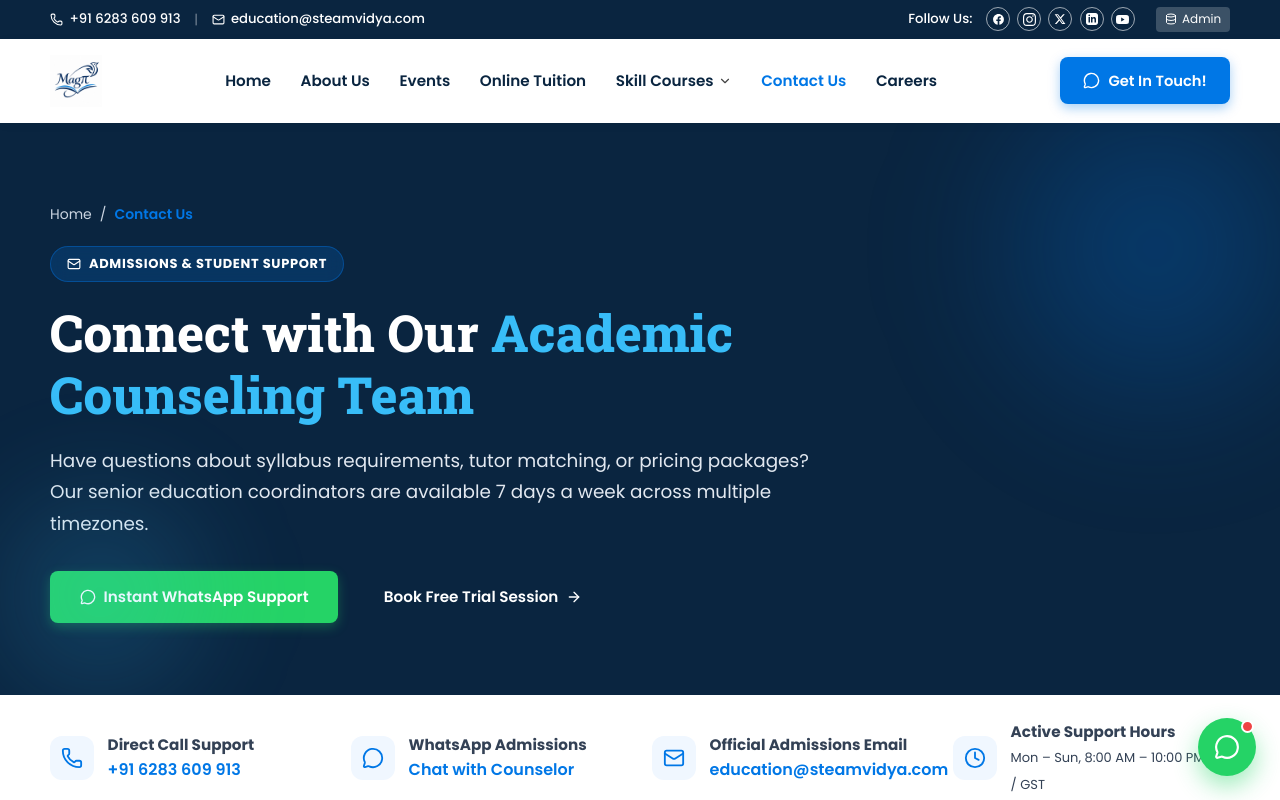
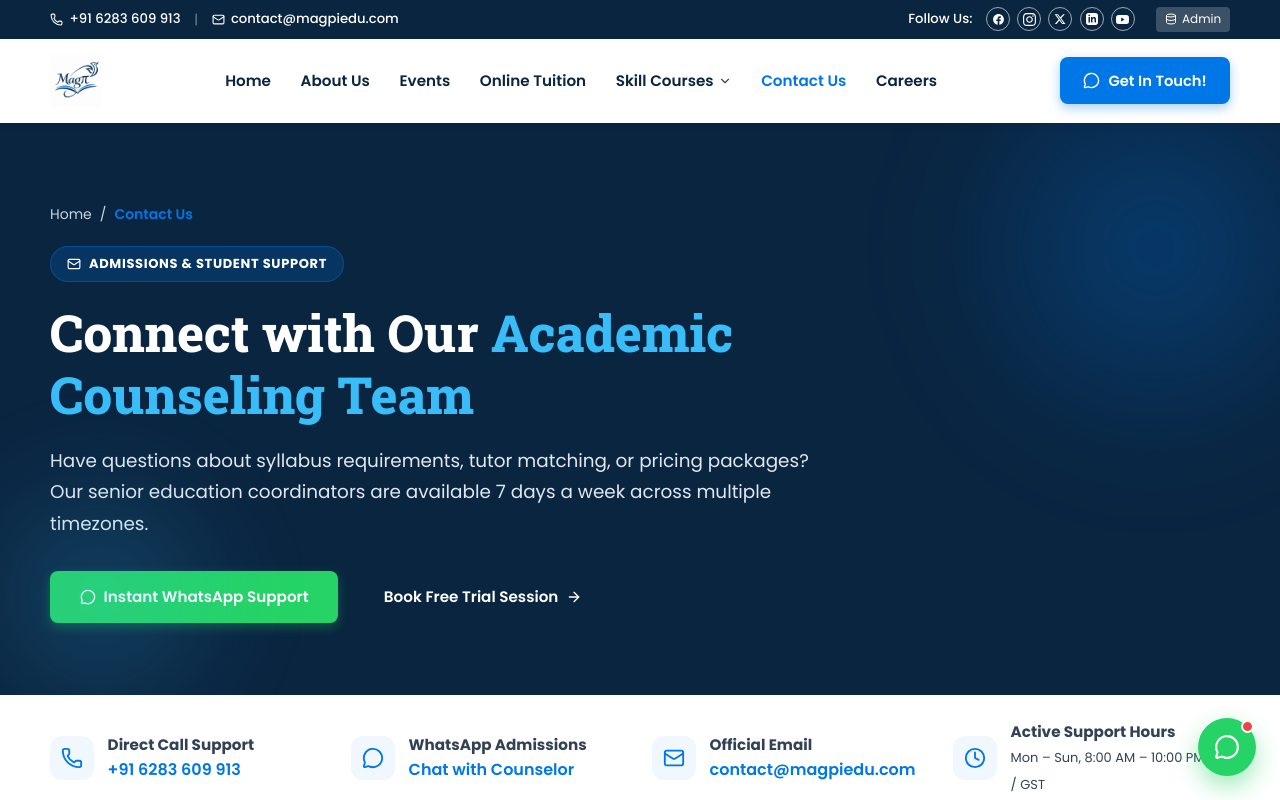
Before and after one commit to NitinSingh31/magpi-fullstack-edtech, a React (Vite) app in the folder frontend/: page /contact-us in a window 1280 px wide. Shown: the top 800 px of the page. Built offline with nearby package versions, Linux system fonts and the light colour scheme; no server answers.

Commit message:
feat(branding): update official email to contact@magpiedu.com

```diff
--- a/frontend/src/components/ContactSection.jsx
+++ b/frontend/src/components/ContactSection.jsx
@@ -101,8 +101,8 @@ export default function ContactSection() {
                   <Mail size={18} />
                 </div>
                 <div>
-                  <small>Official Admissions Email</small>
-                  <a href="mailto:admissions@magpi.education">admissions@magpi.education</a>
+                  <small>Official Email</small>
+                  <a href="mailto:contact@magpiedu.com">contact@magpiedu.com</a>
                 </div>
               </div>
 
--- a/frontend/src/components/DemoModal.jsx
+++ b/frontend/src/components/DemoModal.jsx
@@ -142,7 +142,7 @@ export default function DemoModal({ isOpen, onClose, initialCourse = '' }) {
       `CALSCALE:GREGORIAN\n` +
       `METHOD:PUBLISH\n` +
       `BEGIN:VEVENT\n` +
-      `UID:${bookingRef}@magpi.education\n` +
+      `UID:${bookingRef}@magpiedu.com\n` +
       `DTSTAMP:${new Date().toISOString().replace(/[-:]/g, '').split('.')[0]}Z\n` +
       `DTSTART:${dateClean}T170000Z\n` +
       `DTEND:${dateClean}T174500Z\n` +
--- a/frontend/src/components/Footer.jsx
+++ b/frontend/src/components/Footer.jsx
@@ -65,7 +65,7 @@ export default function Footer() {
               </li>
               <li>
                 <Mail size={16} className="contact-icon" />
-                <a href="mailto:education@steamvidya.com">education@steamvidya.com</a>
+                <a href="mailto:contact@magpiedu.com">contact@magpiedu.com</a>
               </li>
               <li>
                 <MapPin size={18} className="contact-icon map-icon" />
--- a/frontend/src/components/Navbar.jsx
+++ b/frontend/src/components/Navbar.jsx
@@ -52,8 +52,8 @@ export default function Navbar({ onOpenDemo, onOpenAdmin }) {
               <Phone size={13} /> +91 6283 609 913
             </a>
             <span className="divider">|</span>
-            <a href="mailto:education@steamvidya.com" className="top-link">
-              <Mail size={13} /> education@steamvidya.com
+            <a href="mailto:contact@magpiedu.com" className="top-link">
+              <Mail size={13} /> contact@magpiedu.com
             </a>
           </div>
 
--- a/frontend/src/pages/ContactPage.jsx
+++ b/frontend/src/pages/ContactPage.jsx
@@ -133,8 +133,8 @@ export default function ContactPage({ onOpenDemo }) {
             <div className="feature-strip-item">
               <div className="feature-strip-icon"><Mail size={22} /></div>
               <div>
-                <strong>Official Admissions Email</strong>
-                <a href="mailto:education@steamvidya.com" style={{ color: 'var(--primary)', fontWeight: 600 }}>education@steamvidya.com</a>
+                <strong>Official Email</strong>
+                <a href="mailto:contact@magpiedu.com" style={{ color: 'var(--primary)', fontWeight: 600 }}>contact@magpiedu.com</a>
               </div>
             </div>
             <div className="feature-strip-item">
```
Also changed, not shown: 1 other file (tests, documents, lock files or other folders).
